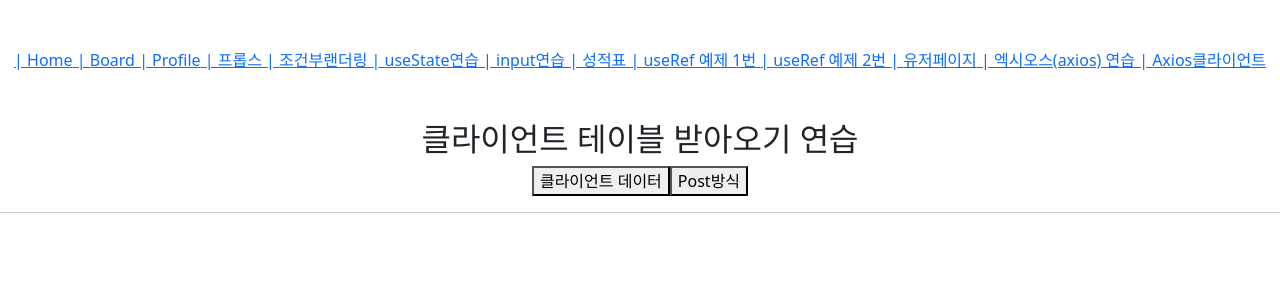
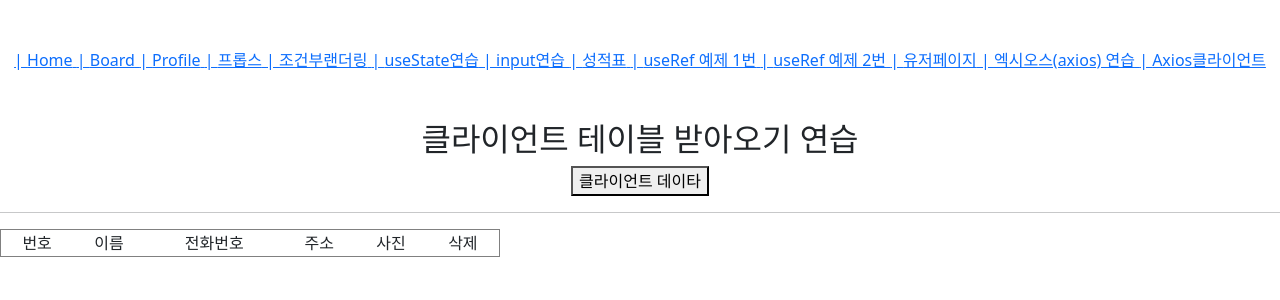
Before and after one commit to hamjung6/react-vite-phc-example2, a React (Vite) app: page /axiosclient in a window 1280 px wide. Shown: the top 300 px of the page. Built offline with nearby package versions, Linux system fonts and the light colour scheme.

Commit message:
클라이언트 완료

```diff
--- a/src/components/AxiosClient.jsx
+++ b/src/components/AxiosClient.jsx
@@ -10,7 +10,7 @@ const AxiosClient = () => {
       .then((response) => {
         //통신이 성공 했을때
         console.log(response)
-        //setData(response.data);
+        setData(response.data.contacts)
       })
       .catch(function (error) {
         //에러가 났을때 실행
@@ -38,24 +38,56 @@ const AxiosClient = () => {
       })
   }
 
+  // const onRemove = (id) => {
+  //   // user.id 가 파라미터로 일치하지 않는 원소만 추출해서 새로운 배열을 만듬
+  //   // = user.id 가 id 인 것을 제거함
+  //   // users.filter((user) => user.id !== id
+
+  //   setUsers(users.filter((user) => user.id !== id));
+  // };
+
+  const removeClick = (event) => {
+    let no = event.target.name
+    setData(data.filter((client) => client.no != no))
+  }
+
   return (
     <div>
       <h2>클라이언트 테이블 받아오기 연습</h2>
-      <button onClick={getClick}>클라이언트 데이터</button>
-      <button onClick={postClick}>Post방식</button>
+      <button onClick={getClick}>클라이언트 데이타</button>
+      <hr />
 
-      <hr />
+      <table width="500" border="1">
+        <tr>
+          <td>번호</td>
+          <td>이름</td>
+          <td>전화번호</td>
+          <td>주소</td>
+          <td>사진</td>
+          <td>삭제</td>
+        </tr>
+      </table>
 
       {data.map((post, index) => (
         <>
-          <div key={index}>
-            <h3>타이틀:{post.title}</h3>
-            <div>
-              유저아이디:{post.userId} , 아이디:{post.id}
-            </div>
-            <div>바디:{post.body}</div>
-          </div>
-          <hr />
+          <tr key={index}>
+            <td>{post.no}</td>
+            <td>{post.name}</td>
+            <td>{post.tel}</td>
+            <td>{post.address}</td>
+            <td>
+              <img src={post.photo} />
+            </td>
+            <td>
+              <input
+                name={post.no}
+                id={post.no}
+                type="button"
+                onClick={removeClick}
+                value="삭제"
+              />
+            </td>
+          </tr>
         </>
       ))}
     </div>
```
